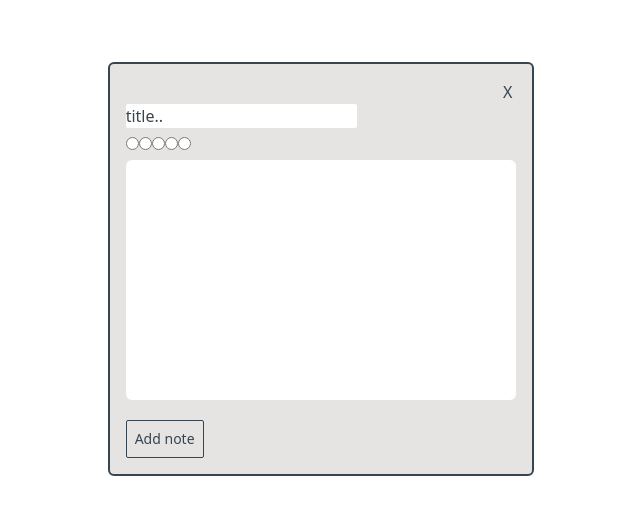
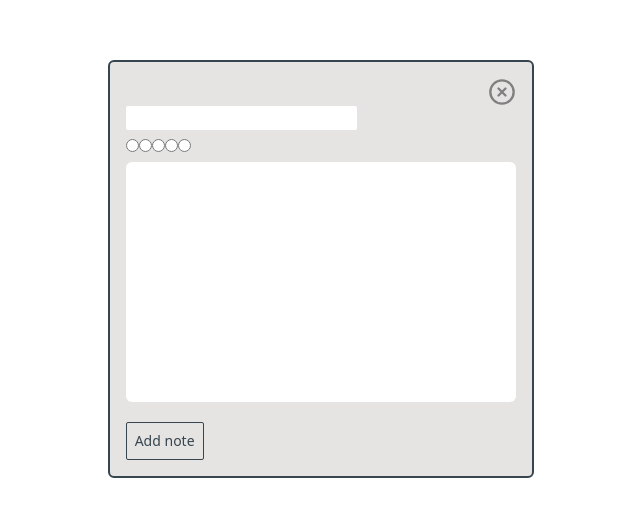
Before and after one commit to mbergq/v2-notes-app, a React (Vite) app in the folder frontend/: page /dev in a window 1280 px wide. Shown: the part 131-648 px from the top of the page, without its empty margins (319-959 px from the left). Built offline with nearby package versions, Linux system fonts and the light colour scheme.

Commit message:
add feather icon

```diff
--- a/frontend/package.json
+++ b/frontend/package.json
@@ -15,6 +15,7 @@
     "cypress": "13.16.1",
     "react": "^18.3.1",
     "react-dom": "^18.3.1",
+    "react-feather": "^2.0.10",
     "react-hook-form": "^7.53.2",
     "react-router": "^7.0.2"
   },
--- a/frontend/src/components/NoteModal.tsx
+++ b/frontend/src/components/NoteModal.tsx
@@ -1,4 +1,5 @@
 import { SubmitHandler, useForm } from "react-hook-form";
+import { XCircle } from "react-feather";
 
 type Props = {
   onClick: () => void;
@@ -47,11 +48,11 @@ function NoteModal({ onClick }: Props) {
           onSubmit={handleSubmit(onSubmit)}
           className="flex flex-col my-4 mx-4"
         >
-          <button onClick={onClick} className="self-end mr-1 text-gray">
-            X
+          <button onClick={onClick} className="self-end text-gray">
+            <XCircle color="grey" size={28} />
           </button>
+
           <input
-            defaultValue="title.."
             {...register("title")}
             className="w-fit rounded-sm text-gray"
           />
```
Also changed, not shown: 1 other file (tests, documents, lock files or other folders).
